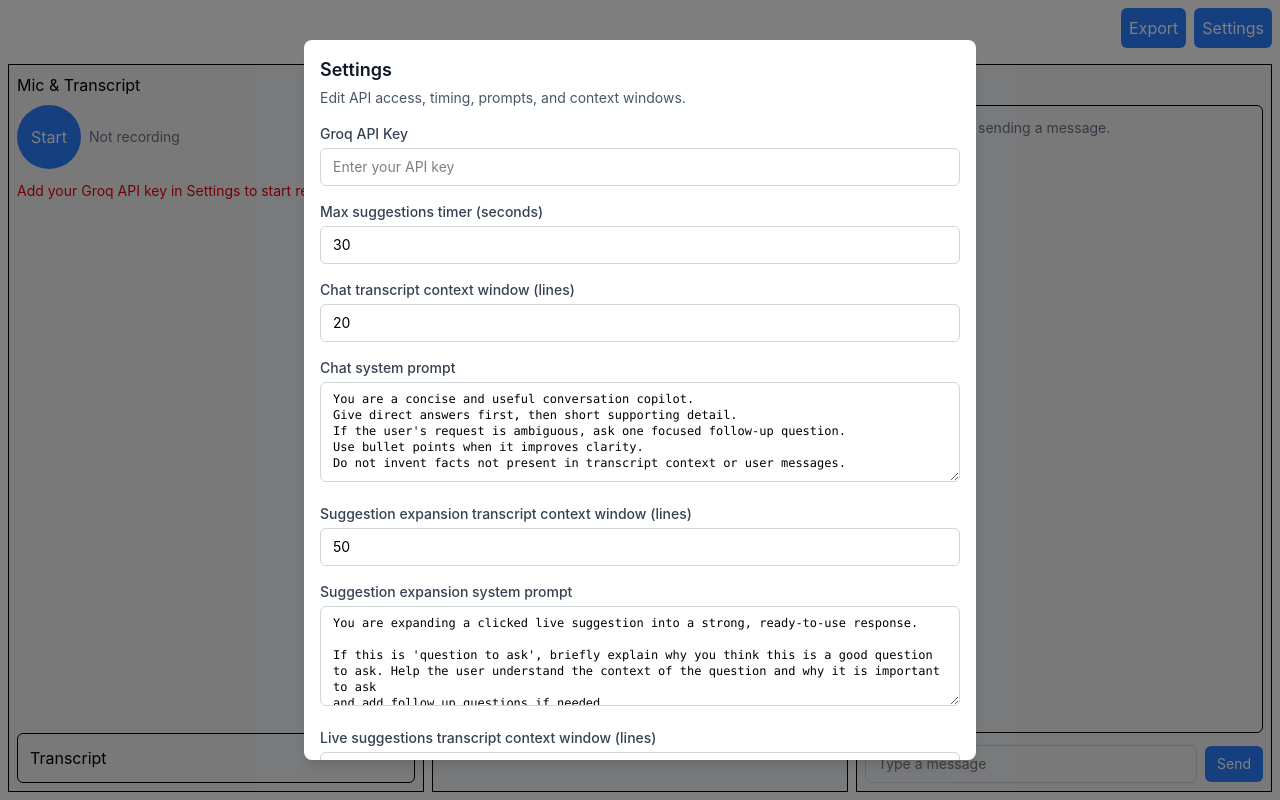
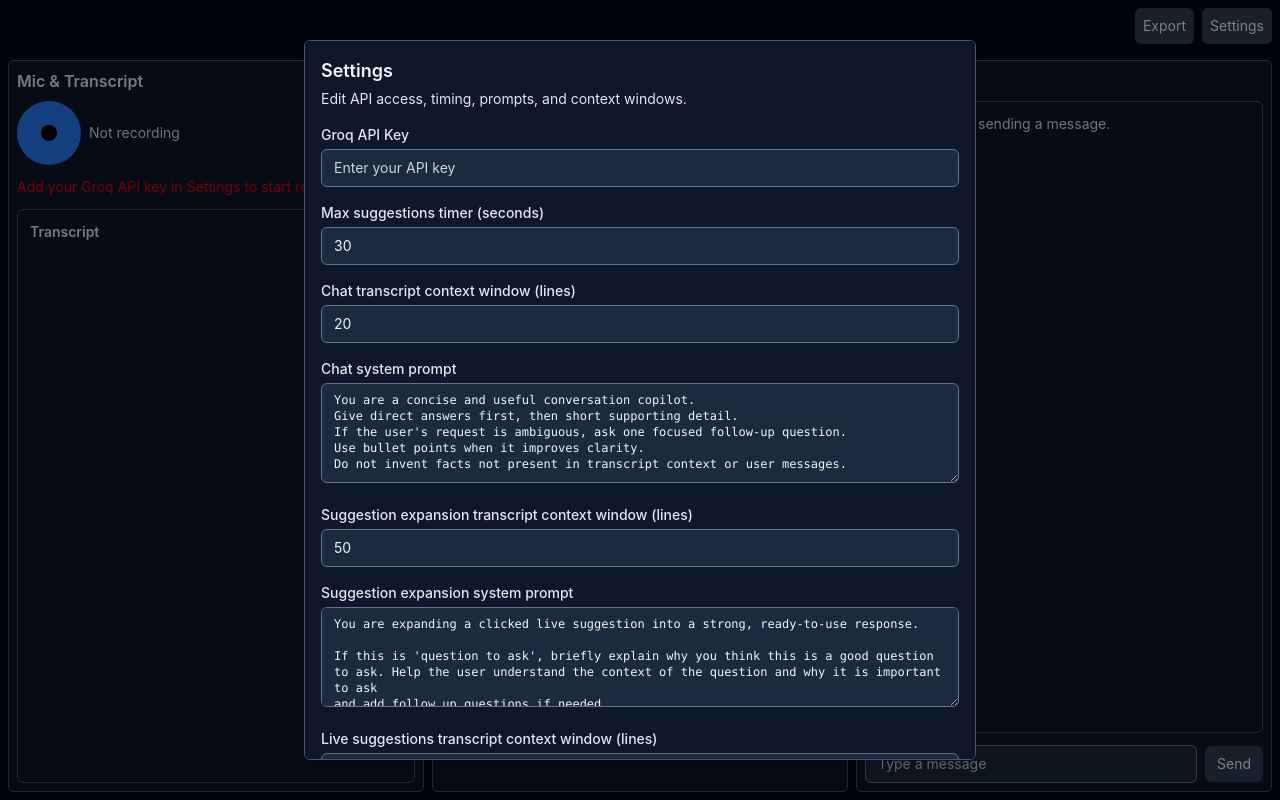
Before and after one commit to cuzethan/twinmind-takehome, a React (Vite) app in the folder app/: page / in a window 1280 px wide. Both pictures are taken after a click on the button "Settings". Built offline with nearby package versions, Linux system fonts and the light colour scheme.

Commit message:
ai-assisted cs changes to be more similar to the ui/ux reference

```diff
--- a/app/src/App.tsx
+++ b/app/src/App.tsx
@@ -91,10 +91,10 @@ export default function App() {
   };
 
   return (
-    <div className="app flex flex-col h-screen">
+    <div className="app tm-app-shell flex h-screen flex-col">
       <header className="appHeader flex justify-end gap-2 p-2">
-        <button type="button" onClick={onExportSession} className="bg-blue-500 text-white p-2 rounded-md cursor-pointer">Export</button>
-        <button type="button" onClick={() => setIsSettingsOpen(true)} className="bg-blue-500 text-white p-2 rounded-md cursor-pointer">Settings</button>
+        <button type="button" onClick={onExportSession} className="tm-btn-primary p-2">Export</button>
+        <button type="button" onClick={() => setIsSettingsOpen(true)} className="tm-btn-primary p-2">Settings</button>
       </header>
 
       <main className="columnsContainer flex min-h-0 flex-1 gap-2 p-2 w-full">
@@ -109,7 +109,7 @@ export default function App() {
         <Column
           title="Live Suggestions"
           titleRight={
-            <span className="rounded bg-gray-200 px-2 py-1 text-xs text-gray-700">
+            <span className="tm-chip">
               auto-refreshes in {timerSeconds}s
             </span>
           }
--- a/app/src/components/ChatPanel.tsx
+++ b/app/src/components/ChatPanel.tsx
@@ -138,21 +138,21 @@ export default function ChatPanel({
         <div className="flex h-full min-h-0 flex-col gap-3">
             <div
                 ref={messagesContainerRef}
-                className="min-h-0 flex-1 space-y-2 overflow-y-auto rounded-md border p-3"
+                className="tm-surface min-h-0 flex-1 space-y-2 overflow-y-auto p-3"
             >
                 {chatMessages.length === 0 ? (
-                    <p className="text-sm text-gray-500">Start a chat by sending a message.</p>
+                    <p className="tm-muted-text">Start a chat by sending a message.</p>
                 ) : (
                     chatMessages.map((message) => (
-                        <div key={message.id} className="rounded-md border border-gray-200 p-2">
-                            <p className="text-xs font-semibold uppercase text-gray-500">
+                        <div key={message.id} className="tm-card">
+                            <p className="tm-muted-meta">
                                 {message.role} · {message.timestamp}
                             </p>
                             <p className="text-sm">{message.content}</p>
                         </div>
                     ))
                 )}
-                {isChatLoading && <p className="text-sm text-gray-500">Assistant is thinking...</p>}
+                {isChatLoading && <p className="tm-muted-text">Assistant is thinking...</p>}
             </div>
 
             {errorMessage && <p className="text-sm text-red-600">{errorMessage}</p>}
@@ -164,14 +164,14 @@ export default function ChatPanel({
                     onChange={(event) => setDraft(event.target.value)}
                     onKeyDown={handleKeyDown}
                     placeholder="Type a message"
-                    className="w-full rounded-md border border-gray-300 px-3 py-2 text-sm outline-none focus:border-blue-500"
+                    className="tm-input"
                     disabled={isChatLoading}
                 />
                 <button
                     type="button"
                     onClick={handleSend}
                     disabled={isChatLoading}
-                    className="rounded-md bg-blue-500 px-3 py-2 text-sm text-white hover:bg-blue-600 disabled:cursor-not-allowed disabled:opacity-60 cursor-pointer"
+                    className="tm-btn-primary"
                 >
                     Send
                 </button>
--- a/app/src/components/Column.tsx
+++ b/app/src/components/Column.tsx
@@ -8,9 +8,9 @@ interface ColumnProps {
 
 export default function Column({ title, titleRight, children }: ColumnProps) {
   return (
-    <section className="flex h-full min-w-0 flex-1 flex-col overflow-hidden border border-black bg-gray-100 p-2">
+    <section className="tm-panel flex h-full min-w-0 flex-1 flex-col overflow-hidden p-2">
       <div className="flex items-center justify-between gap-2">
-        <h2>{title}</h2>
+        <h2 className="tm-panel-title">{title}</h2>
         {titleRight}
       </div>
       <div className="mt-2 min-h-0 flex-1 overflow-hidden">{children}</div>
--- a/app/src/components/LiveSuggestionsPanel.tsx
+++ b/app/src/components/LiveSuggestionsPanel.tsx
@@ -161,8 +161,7 @@ export default function LiveSuggestionsPanel({
 
   return (
     <div className="flex h-full min-h-0 flex-col gap-2">
-      <button onClick={handleReloadSuggestions}
-        className="bg-blue-500 text-white p-2 rounded-md cursor-pointer">Reload Button</button>
+      <button onClick={handleReloadSuggestions} className="tm-btn-primary p-2">Reload Button</button>
       <div
         ref={suggestionsListRef}
         className="min-h-0 flex-1 overflow-y-auto"
--- a/app/src/components/MicTranscriptPanel.tsx
+++ b/app/src/components/MicTranscriptPanel.tsx
@@ -151,26 +151,35 @@ export default function MicTranscriptPanel({
   };
 
   return (
-    <div className="grid h-full min-h-0 grid-rows-[auto_minmax(0,1fr)] gap-3 overflow-hidden">
+    <div className="flex h-full min-h-0 flex-col gap-3 overflow-hidden">
       <div className="flex items-center gap-2">
         <button
           type="button"
-          className={`h-16 w-16 rounded-full text-white cursor-pointer transition-colors ${isListening ? 'bg-red-500' : 'bg-blue-500'
+          className={`relative flex h-16 w-16 cursor-pointer items-center justify-center rounded-full transition-colors ${isListening ? 'tm-record-active' : 'tm-record-idle'
             }`}
           onClick={handleClick}
           disabled={!isListening && !hasGroqKey}
           aria-label={isListening ? 'Stop recording' : 'Start recording'}
         >
-          {isListening ? 'Stop' : 'Start'}
+          {isListening && (
+            <span
+              className="absolute h-5 w-5 animate-ping rounded-full bg-white/70"
+              aria-hidden="true"
+            />
+          )}
+          <span
+            className={`relative h-4 w-4 rounded-full ${isListening ? 'bg-white' : 'bg-black'}`}
+            aria-hidden="true"
+          />
         </button>
-        <p className="text-sm text-gray-500">{isListening ? 'Recording' : 'Not recording'}</p>
+        <p className="tm-muted-text">{isListening ? 'Recording' : 'Not recording'}</p>
       </div>
       {!hasGroqKey && <p className="text-sm text-red-600">{missingKeyMessage}</p>}
       <div
         ref={transcriptContainerRef}
-        className="flex min-h-0 max-h-full flex-col gap-2 overflow-y-auto rounded-md border p-3"
+        className="tm-surface flex min-h-0 flex-1 flex-col gap-2 overflow-y-auto p-3"
       >
-        <p>Transcript</p>
+        <p className="tm-panel-title text-sm">Transcript</p>
         {transcriptEntries.map((entry) => (
           <TranscriptBox
             key={entry.id}
@@ -185,8 +194,8 @@ export default function MicTranscriptPanel({
 
 function TranscriptBox({ timestamp, transcript }: { timestamp: string, transcript: string }) {
   return (
-    <div className="border border-gray-300 p-2 rounded-md">
-      <p><span className="font-bold">{timestamp}</span> {transcript}</p>
+    <div className="tm-card">
+      <p><span className="font-bold text-slate-200">{timestamp}</span> {transcript}</p>
     </div>
   );
 }
--- a/app/src/components/SettingsModal.tsx
+++ b/app/src/components/SettingsModal.tsx
@@ -30,10 +30,8 @@ export default function SettingsModal({ isOpen, onSave, onClose, settings }: Set
     return null;
   }
 
-  const buttonBaseClass = 'rounded-md px-3 py-2 text-sm cursor-pointer';
-  const inputClass =
-    'w-full rounded-md border border-gray-300 px-3 py-2 text-sm outline-none focus:border-blue-500';
-  const textareaClass = `${inputClass} min-h-[100px] resize-y font-mono text-xs`;
+  const inputClass = 'tm-input';
+  const textareaClass = `${inputClass} tm-textarea`;
 
   const parsedTimer = parsePositiveInt(String(draft.maxSuggestionsTimerSeconds));
   const parsedChatWindow = parsePositiveInt(String(draft.chatContextWindow));
@@ -80,12 +78,12 @@ export default function SettingsModal({ isOpen, onSave, onClose, settings }: Set
 
   return (
     <div className="fixed inset-0 z-50 flex items-center justify-center bg-black/50 p-4">
-      <div className="max-h-[90vh] w-full max-w-2xl overflow-y-auto rounded-lg bg-white p-4 shadow-lg">
-        <h2 className="text-lg font-semibold text-gray-900">Settings</h2>
-        <p className="mt-1 text-sm text-gray-600">Edit API access, timing, prompts, and context windows.</p>
+      <div className="tm-panel max-h-[90vh] w-full max-w-2xl overflow-y-auto p-4 shadow-lg">
+        <h2 className="text-lg font-semibold text-slate-100">Settings</h2>
+        <p className="tm-muted-text mt-1">Edit API access, timing, prompts, and context windows.</p>
 
         <div className="mt-4">
-          <label className="mb-1 block text-sm font-medium text-gray-700" htmlFor="groq-key">
+          <label className="tm-label" htmlFor="groq-key">
             Groq API Key
           </label>
           <input
@@ -100,7 +98,7 @@ export default function SettingsModal({ isOpen, onSave, onClose, settings }: Set
 
         <div className="mt-4">
           <label
-            className="mb-1 block text-sm font-medium text-gray-700"
+            className="tm-label"
             htmlFor="max-suggestions-timer-seconds"
           >
             Max suggestions timer (seconds)
@@ -121,7 +119,7 @@ export default function SettingsModal({ isOpen, onSave, onClose, settings }: Set
         </div>
 
         <div className="mt-4">
-          <label className="mb-1 block text-sm font-medium text-gray-700" htmlFor="chat-context-window">
+          <label className="tm-label" htmlFor="chat-context-window">
             Chat transcript context window (lines)
           </label>
           <input
@@ -140,7 +138,7 @@ export default function SettingsModal({ isOpen, onSave, onClose, settings }: Set
         </div>
 
         <div className="mt-4">
-          <label className="mb-1 block text-sm font-medium text-gray-700" htmlFor="chat-system-prompt">
+          <label className="tm-label" htmlFor="chat-system-prompt">
             Chat system prompt
           </label>
           <textarea
@@ -153,7 +151,7 @@ export default function SettingsModal({ isOpen, onSave, onClose, settings }: Set
 
         <div className="mt-4">
           <label
-            className="mb-1 block text-sm font-medium text-gray-700"
+            className="tm-label"
             htmlFor="expansion-context-window"
           >
             Suggestion expansion transcript context window (lines)
@@ -175,7 +173,7 @@ export default function SettingsModal({ isOpen, onSave, onClose, settings }: Set
 
         <div className="mt-4">
           <label
-            className="mb-1 block text-sm font-medium text-gray-700"
+            className="tm-label"
             htmlFor="expansion-system-prompt"
           >
             Suggestion expansion system prompt
@@ -191,7 +189,7 @@ export default function SettingsModal({ isOpen, onSave, onClose, settings }: Set
         </div>
 
         <div className="mt-4">
-          <label className="mb-1 block text-sm font-medium text-gray-700" htmlFor="live-context-window">
+          <label className="tm-label" htmlFor="live-context-window">
             Live suggestions transcript context window (lines)
           </label>
           <input
@@ -211,7 +209,7 @@ export default function SettingsModal({ isOpen, onSave, onClose, settings }: Set
 
         <div className="mt-4">
           <label
-            className="mb-1 block text-sm font-medium text-gray-700"
+            className="tm-label"
             htmlFor="live-system-prompt"
           >
             Live suggestions system prompt
@@ -234,14 +232,14 @@ export default function SettingsModal({ isOpen, onSave, onClose, settings }: Set
           <button
             type="button"
             onClick={applyPromptDefaults}
-            className={`${buttonBaseClass} border border-gray-300 text-gray-700 hover:bg-gray-100`}
+            className="tm-btn-secondary"
           >
             Reset prompts and tunables to defaults
           </button>
           <button
             type="button"
             onClick={onClose}
-            className={`${buttonBaseClass} border border-gray-300 text-gray-700 hover:bg-gray-100`}
+            className="tm-btn-secondary"
           >
             Cancel
           </button>
@@ -249,7 +247,7 @@ export default function SettingsModal({ isOpen, onSave, onClose, settings }: Set
             type="button"
             disabled={!canSave}
             onClick={handleSave}
-            className={`${buttonBaseClass} bg-blue-500 text-white hover:bg-blue-600 disabled:cursor-not-allowed disabled:opacity-60`}
+            className="tm-btn-primary"
           >
             Save
           </button>
--- a/app/src/components/SuggestionBatchSection.tsx
+++ b/app/src/components/SuggestionBatchSection.tsx
@@ -11,13 +11,42 @@ type SectionCardProps = {
   onSuggestionClick: (suggestion: Suggestion) => void;
 };
 
+function getSuggestionTypeColors(type: Suggestion['type']) {
+  switch (type) {
+    case 'question to ask':
+      return {
+        badge: 'bg-blue-500/30 text-blue-100',
+      };
+    case 'talking point':
+      return {
+        badge: 'bg-purple-500/30 text-purple-100',
+      };
+    case 'answer':
+      return {
+        badge: 'bg-green-500/30 text-green-100',
+      };
+    case 'fact-check':
+      return {
+        badge: 'bg-yellow-500/30 text-yellow-100',
+      };
+    default:
+      return {
+        badge: 'bg-slate-600 text-white',
+      };
+  }
+}
+
 function SectionCard({ suggestion, onSuggestionClick }: SectionCardProps) {
+  const colors = getSuggestionTypeColors(suggestion.type);
+
   return (
     <button
       onClick={() => onSuggestionClick(suggestion)}
-      className="w-full rounded-md border border-gray-300 p-2 text-left cursor-pointer"
+      className="tm-batch-card"
     >
-      <p className="mb-1 text-xs font-semibold uppercase text-gray-500">{suggestion.type}</p>
+      <p className={`mb-1 inline-block rounded px-2 py-1 text-xs font-semibold uppercase ${colors.badge}`}>
+        {suggestion.type}
+      </p>
       <p>{suggestion.text}</p>
     </button>
   );
@@ -41,7 +70,7 @@ export default function SuggestionBatchSection({
           );
         })}
       </div>
-      <p>Batch {batchNumber} - {batch.timestamp}</p>
+      <p className="tm-muted-meta mt-2 normal-case">Batch {batchNumber} - {batch.timestamp}</p>
     </div>
   );
 }
--- a/app/src/index.css
+++ b/app/src/index.css
@@ -1 +1,73 @@
 @import "tailwindcss";
+
+@layer base {
+  body {
+    @apply bg-slate-950 text-slate-100;
+  }
+}
+
+@layer components {
+  .tm-app-shell {
+    @apply bg-slate-950 text-slate-100;
+  }
+
+  .tm-panel {
+    @apply rounded-md border border-slate-600 bg-slate-900 text-slate-100;
+  }
+
+  .tm-panel-title {
+    @apply text-base font-semibold text-slate-100;
+  }
+
+  .tm-btn-primary {
+    @apply cursor-pointer rounded-md bg-slate-700 px-3 py-2 text-sm text-white transition-colors hover:bg-slate-600 disabled:cursor-not-allowed disabled:opacity-60;
+  }
+
+  .tm-btn-secondary {
+    @apply cursor-pointer rounded-md border border-slate-500 bg-slate-800 px-3 py-2 text-sm text-white transition-colors hover:bg-slate-700;
+  }
+
+  .tm-batch-card {
+    @apply w-full cursor-pointer rounded-md border border-blue-500 bg-slate-800 p-2 text-left text-white transition-colors hover:bg-slate-700;
+  }
+
+  .tm-surface {
+    @apply rounded-md border border-slate-600 bg-slate-900/80 text-slate-100;
+  }
+
+  .tm-card {
+    @apply rounded-md border border-slate-600 bg-slate-800/80 p-2 text-slate-100;
+  }
+
+  .tm-label {
+    @apply mb-1 block text-sm font-medium text-slate-200;
+  }
+
+  .tm-input {
+    @apply w-full rounded-md border border-slate-500 bg-slate-800 px-3 py-2 text-sm text-slate-100 outline-none placeholder:text-slate-300 focus:border-slate-300;
+  }
+
+  .tm-textarea {
+    @apply min-h-[100px] resize-y font-mono text-xs;
+  }
+
+  .tm-muted-meta {
+    @apply text-xs font-semibold uppercase text-slate-200;
+  }
+
+  .tm-muted-text {
+    @apply text-sm text-slate-200;
+  }
+
+  .tm-chip {
+    @apply rounded bg-slate-600 px-2 py-1 text-xs text-white;
+  }
+
+  .tm-record-active {
+    @apply bg-red-500 hover:bg-red-400;
+  }
+
+  .tm-record-idle {
+    @apply bg-blue-500 hover:bg-blue-400;
+  }
+}
```
